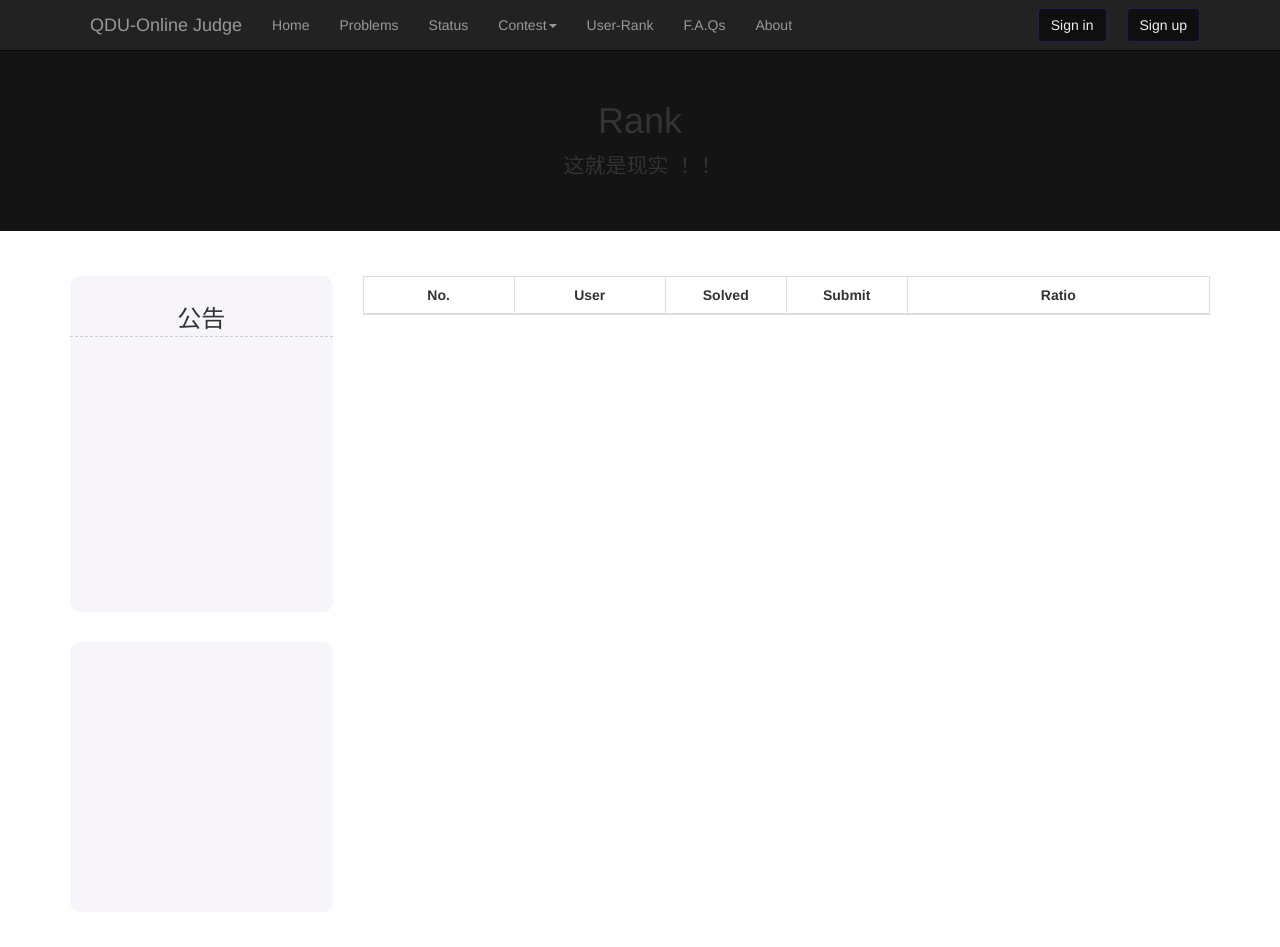
After one commit to dyxin00/qduoj-2.0, a Django app: template qduoj/templates/rank/rank.html in a window 1280 px wide. The commit adds this page. Run offline with Django 3.2, Linux system fonts and the light colour scheme; the template is opened without the code that fills it, so the values that code supplies are empty; parts of the project's set-up code (start-up, migrations or seed data) failed here and were passed over.

Commit message:
添加 user rank

```diff
--- /dev/null
+++ b/qduoj/oj_user/templatetags/rank_tag.py
@@ -0,0 +1,29 @@
+# encoding:utf-8
+from django import template
+from django.template import resolve_variable
+
+PAGE_NUM = 4
+register = template.Library()
+
+class RankNode(template.Node):
+
+    def __init__(self, page, msg):
+        self.page = page
+        self.msg = msg
+
+    def render(self, context):
+        try:
+            page = template.resolve_variable(self.page, context)
+            msg = template.resolve_variable(self.msg, context)
+            return str((int(page) - 1) * PAGE_NUM + int(msg))
+        except template.VariableDoesNotExist:
+            return '0'
+
+@register.tag
+def rank_tag(parser,token):
+    try:
+        tag_name, page, msg = token.split_contents()
+    except ValueError:
+        raise template.TemplateSyntaxError, "%r tag requires exactly two arguments" % token.contents.split()[0]
+
+    return RankNode(page, msg)
--- a/qduoj/qduoj/urls.py
+++ b/qduoj/qduoj/urls.py
@@ -33,4 +33,6 @@ urlpatterns = patterns('',
 
     url(r'^contest_list/$', 'contest.views.contest_list', name='contest_list'),
 
+    url(r'^rank/$', 'oj_user.views.rank', name='rank'),
+
 )
--- a/qduoj/templates/_top_bar.html
+++ b/qduoj/templates/_top_bar.html
@@ -24,9 +24,9 @@
                     </li>
                 </ul>
             </li>
-            <li><a href="#" target="_blank">User-Rank</a></li>
+            <li><a href="{% url 'rank' %}">User-Rank</a></li>
             <li><a href="#" target="_blank">F.A.Qs</a></li>
-            <li><a href="{% url "about" %}">About</a></li>
+            <li><a href="{% url 'about' %}">About</a></li>
 
         </ul>
         <ul class="nav navbar-nav  top-bar-right">
--- a/qduoj/templates/about/_about_us.html
+++ b/qduoj/templates/about/_about_us.html
@@ -13,7 +13,7 @@
     </tr>
     <tr>
         <td>打杂人员</td>
-        <td>杨玉飞 许可飞 王波 周鲁晓</td>
+        <td>杨玉飞 徐可飞 王波 周鲁晓</td>
     </tr>
     </table>
     </div>
--- /dev/null
+++ b/qduoj/templates/rank/_rank_list.html
@@ -0,0 +1,32 @@
+{% load pagination_tags %}
+{% load rank_tag %}
+<table class="table table-bordered table-hover ">
+    <thead>
+      <tr>
+        <th class="td-rid">No.</th>
+        <th class="td-user">User</th>
+        <th class="td-pid">Solved</th>
+        <th class="td-pid">Submit</th>
+        <th class="td-Ratio text-center">Ratio</th>
+      </tr>
+    </thead>
+    {% autopaginate user_list 4 %}
+    <tbody class="status-td">
+      {% for users in user_list %}
+      <tr>
+        <td>{% rank_tag page forloop.counter %}</td>
+        <td><a href="{% url 'user_info' %}?user={{users.user}}">{{users.user}}</td>
+        <td>{{users.solved}}</td>
+        <td>{{users.submit}}</td>
+        <td>
+			<div class="progress">
+              <div class="progress-bar" role="progressbar" aria-valuenow="{% widthratio users.solved users.submit 100%}" aria-valuemin="0" aria-valuemax="100" style="width: {% widthratio users.solved users.submit 100%}%;">
+                <span id = 'only' class="only" >{% widthratio users.solved  users.submit 100%}%</span>
+              </div>
+            </div>
+		</td>
+      </tr>
+      {% endfor %}
+    </tbody>
+</table>
+{% paginate %}
--- /dev/null
+++ b/qduoj/templates/rank/rank.html
@@ -0,0 +1,18 @@
+{% extends 'base_layout.html' %}
+{% block title %}
+Rank-List
+{% endblock %}
+{% block top_title%}
+<div class="container">
+    <h1>Rank</h1>
+    <p>这就是现实 ！！</p>
+</div>
+{% endblock %}
+{% block mid_top%}
+{% endblock %}
+{% block mid_left_3%}
+{% include "_mid_left_3_default.html" %}
+{% endblock %}
+{% block mid_mid_9%}
+{% include "rank/_rank_list.html" %}
+{% endblock %}
```
Also changed, not shown: qduoj/oj_user/views.py (+12 -0 lines), qduoj/oj_user/templatetags/__init__.py (added).
